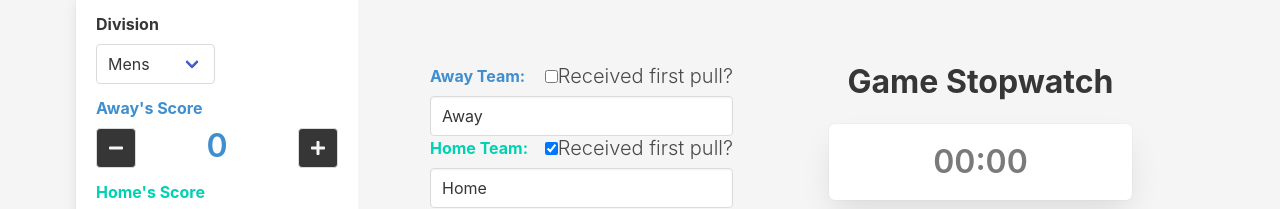
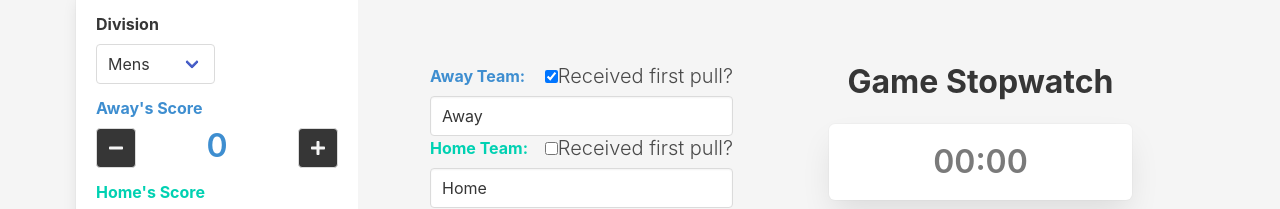
Before and after one commit to TeddyRandby/PoeppelmanFrontEnd, a React (Create React App) app: page / in a window 1280 px wide. Shown: the part 204-413 px from the top of the page. Built offline with nearby package versions, Linux system fonts and the light colour scheme; no server answers.

Commit message:
home did NOT pull first

```diff
--- a/src/App.js
+++ b/src/App.js
@@ -33,7 +33,7 @@ function App() {
 
   const [teamFirstRec, setFirstRec] = useState("away");
 
-  const [homePulledFirst, setHomePulledFirst] = useState(true);
+  const [homePulledFirst, setHomePulledFirst] = useState(false);
 
   // State monitoring when hard cap comes on.
   const [softCap, setSoftCap] = useState("85");
```
